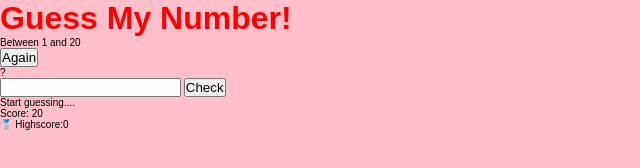
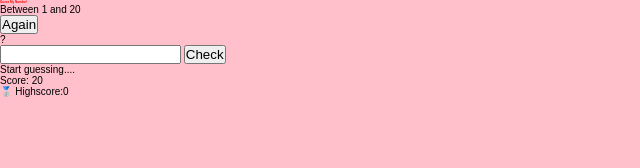
Before and after one commit to muskankumari12/Guess-game-JS, a plain HTML site: page index.html in a window 1280 px wide. Shown: the whole page, without its empty margins (0-640 px from the left). Drawn offline with Linux system fonts and the light colour scheme; a web font is replaced by a local one.

Commit message:
something

```diff
--- a/style.css
+++ b/style.css
@@ -17,5 +17,5 @@ body {
 .title {
   color: red;
   font-weight: bold;
-  font-size: 32px;
+  font-size: 3px;
 }
```
